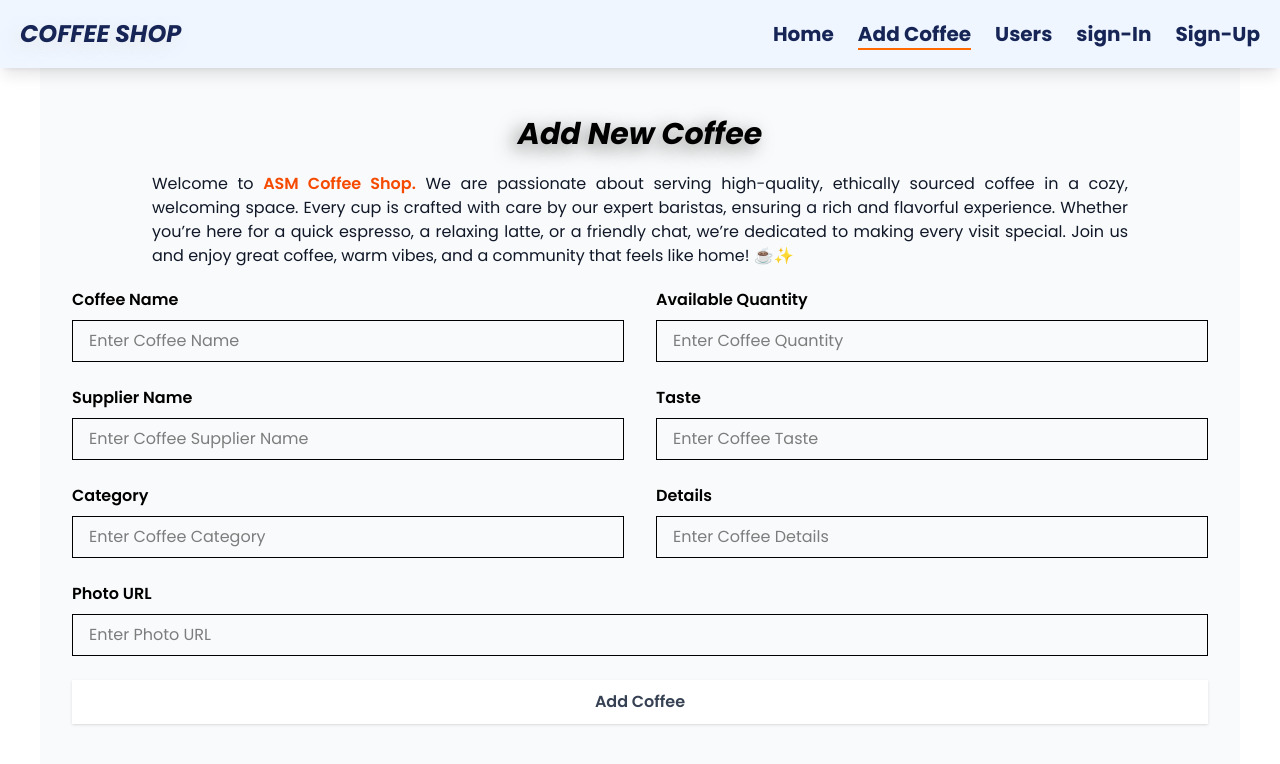
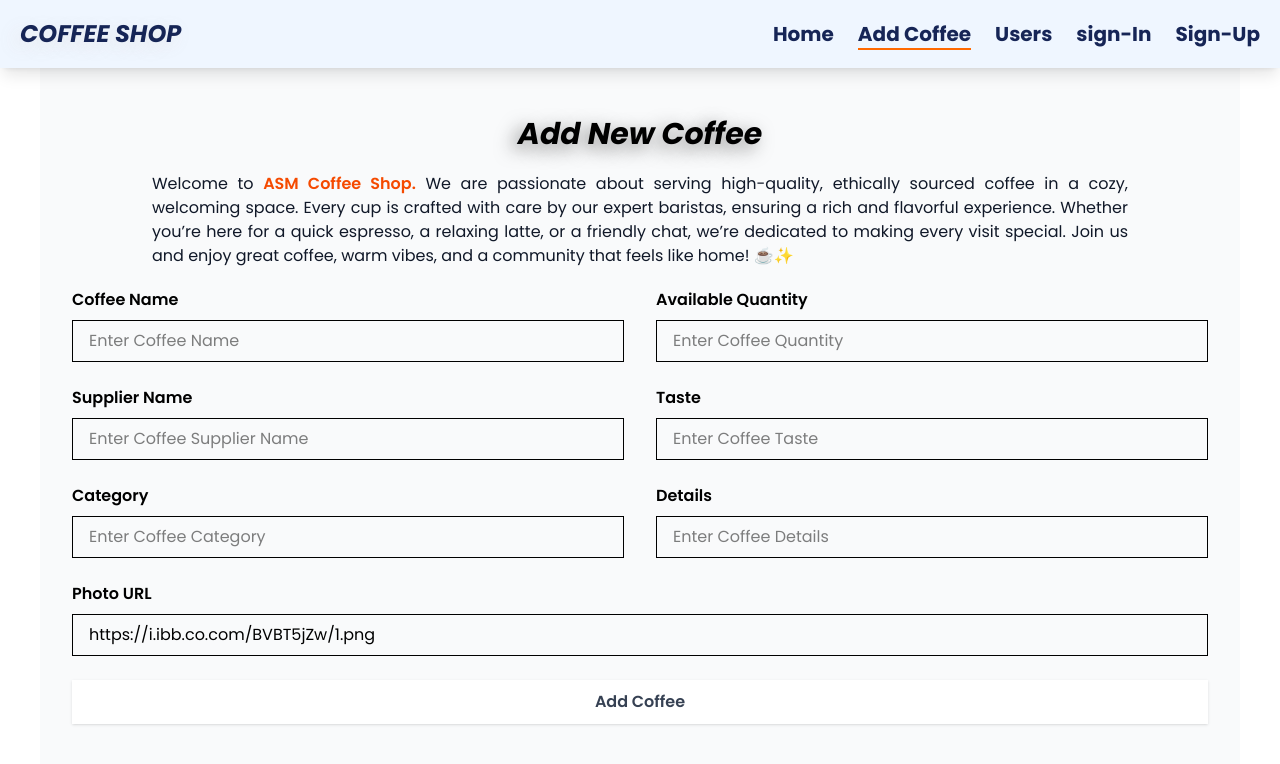
Before and after one commit to ahadsaim9/coffee-store-clint, a React (Vite) app: page /add_coffee in a window 1280 px wide. Shown: the top 764 px of the page. Built offline with nearby package versions, Linux system fonts and the light colour scheme; a web font is replaced by a local one.

Commit message:
set coffee url default value

```diff
--- a/src/components/AddCoffee/AddCoffee.jsx
+++ b/src/components/AddCoffee/AddCoffee.jsx
@@ -156,7 +156,7 @@ const AddCoffee = () => {
               name="photo_url"
               placeholder="Enter Photo URL"
               required
-              defaultValue={""}
+              defaultValue={"https://i.ibb.co.com/BVBT5jZw/1.png"}
             />
           </div>
         </div>
```
